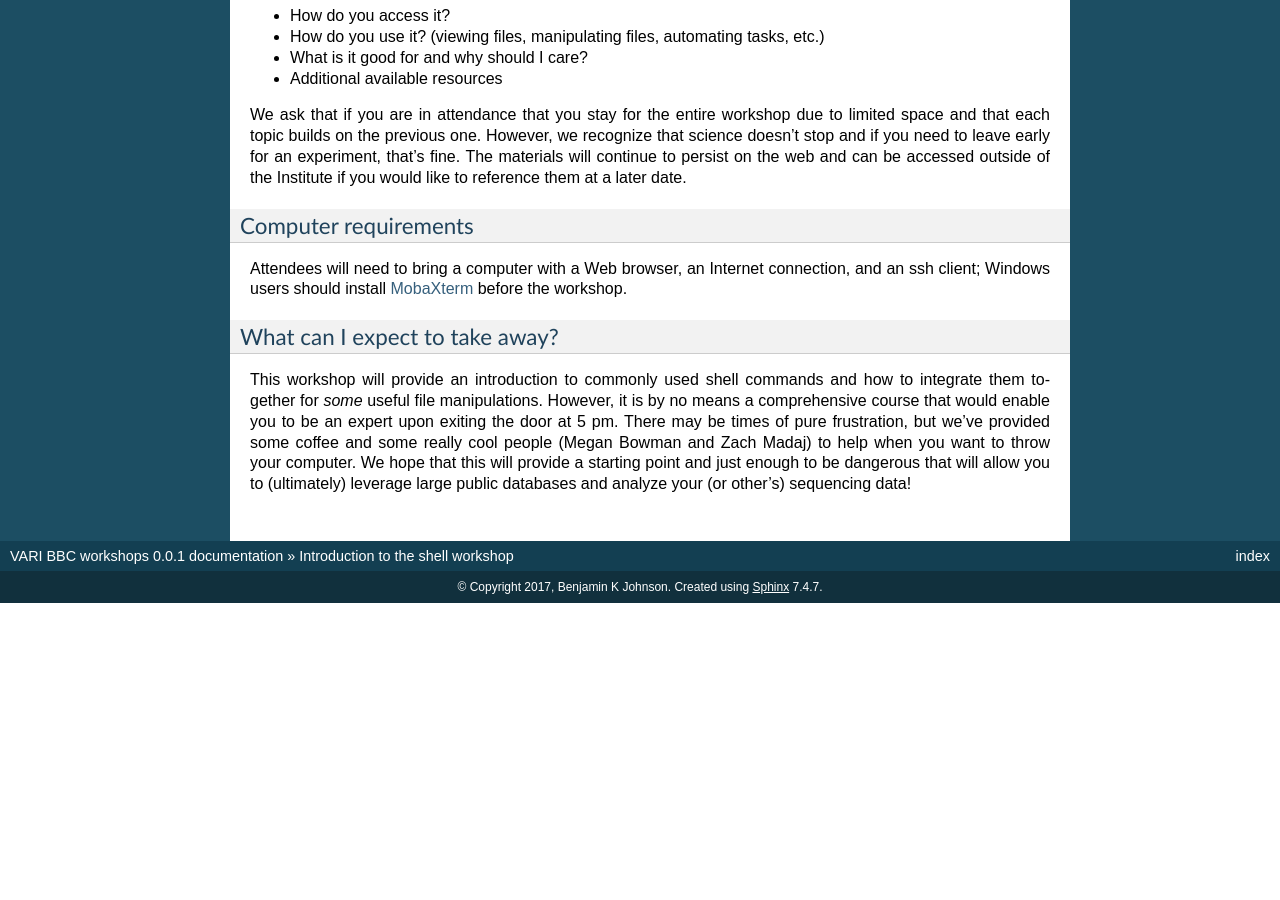
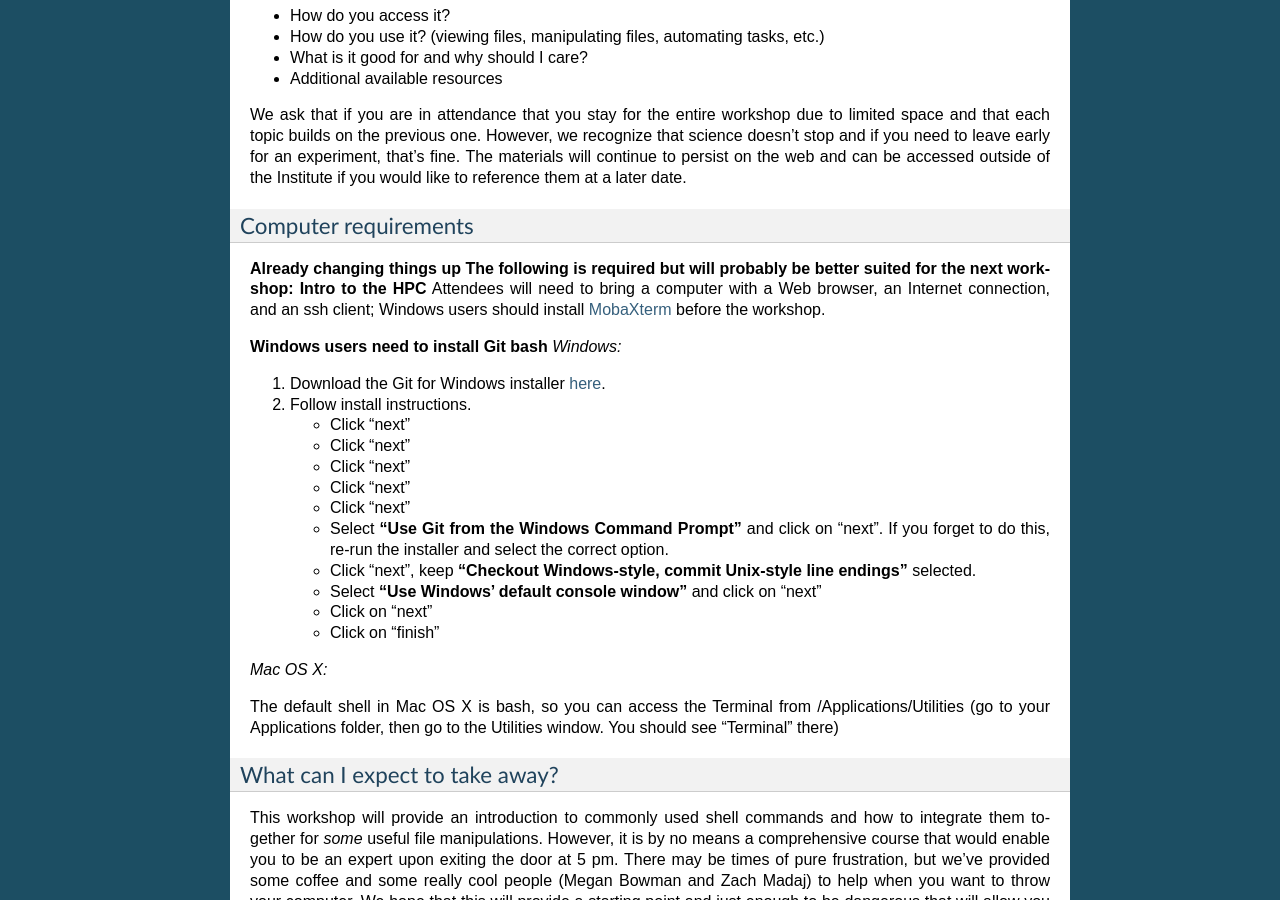
Before and after one commit to biobenkj/vari_teaching_homepage, a Sphinx documentation site: the page built from source/index.rst, in a window 1280 px wide and 900 px high, scrolled down 809 px. Built offline with Sphinx 7.4.7, drawn with Linux system fonts in a browser that asks for light colours; before the commit the page ends 1412 px from its top, so only the background shows below that.

Commit message:
Update for git bash

```diff
--- a/source/index.rst
+++ b/source/index.rst
@@ -55,9 +55,32 @@ The materials will continue to persist on the web and can be accessed outside of
 Computer requirements
 ~~~~~~~~~~~~~~~~~~~~~
 
+**Already changing things up**
+**The following is required but will probably be better suited for the next workshop: Intro to the HPC**
 Attendees will need to bring a computer with a Web browser, an
 Internet connection, and an ssh client; Windows users should install
 `MobaXterm <http://mobaxterm.mobatek.net/>`__ before the workshop.
+
+**Windows users need to install Git bash**
+*Windows:*
+
+1. Download the Git for Windows installer `here <https://git-for-windows.github.io/>`__.
+2. Follow install instructions.
+
+   * Click "next"
+   * Click "next"
+   * Click "next"
+   * Click "next"
+   * Click "next"
+   * Select **"Use Git from the Windows Command Prompt"** and click on "next".  If you forget to do this, re-run the installer and select the correct option.
+   * Click "next", keep **"Checkout Windows-style, commit Unix-style line endings"** selected.
+   * Select **"Use Windows' default console window"** and click on "next"
+   * Click on "next"
+   * Click on "finish"
+
+*Mac OS X:*
+
+The default shell in Mac OS X is bash, so you can access the Terminal from /Applications/Utilities (go to your Applications folder, then go to the Utilities window.  You should see "Terminal" there)
 
 What can I expect to take away?
 ~~~~~~~~~~~~~~~~~~~~~~~~~~~~~~~
```
